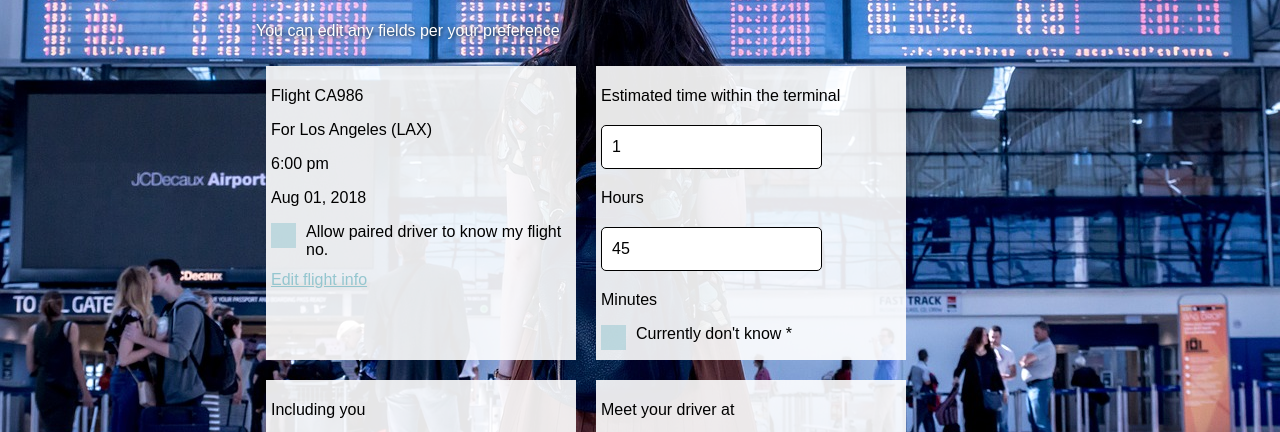
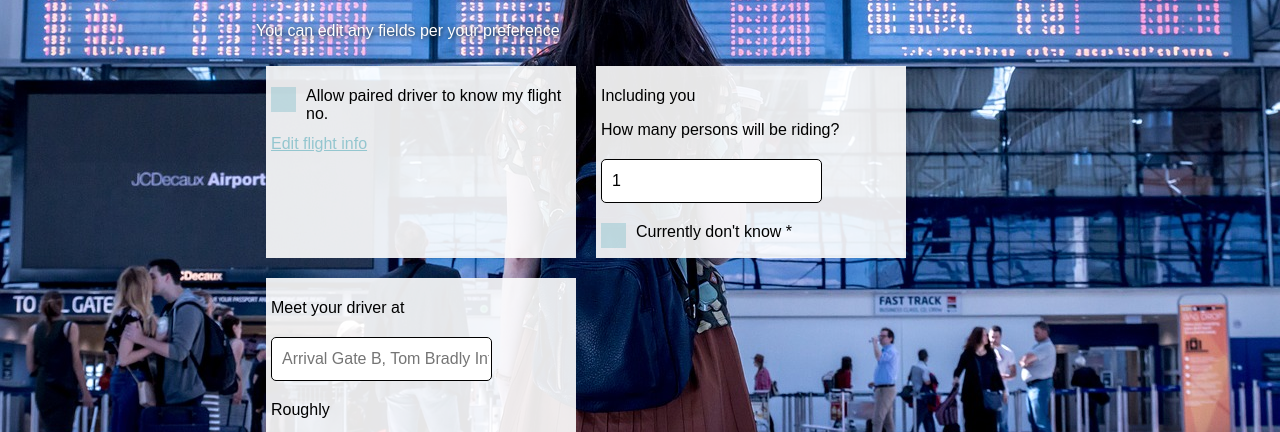
Before and after one commit to junruren/CSE-134B, a plain HTML site: page rider-new-trip-3.html in a window 1280 px wide. Shown: the part 295-727 px from the top of the page. Drawn offline with Linux system fonts and the light colour scheme; a web font is replaced by a local one.

Commit message:
Removed "arrival details" for simplicity

```diff
--- a/css/trip.css
+++ b/css/trip.css
@@ -38,7 +38,7 @@ body.container {
     flex-wrap: wrap;
 }
 
-.flight-details, .arrival-details, .party-details, .location-details {
+.flight-details, .party-details, .location-details {
     float: left;
     width: 300px;
     padding: 5px;
--- a/rider-new-trip-3.html
+++ b/rider-new-trip-3.html
@@ -5,6 +5,8 @@
   <meta http-equiv="X-UA-Compatible" content="IE=edge"/>
   <meta name="viewport" content="width=device-width, initial-scale=1"/>
   <title>New Trip</title>
+  <script src="js/rider-data.js"></script>
+  <script src="js/rider-new-trip-3.js"></script>
   <link href="https://fonts.googleapis.com/css?family=Muli:300,400,600,700" rel="stylesheet">
   <link rel="stylesheet" href="./css/trip.css">
 </head>
@@ -38,27 +40,15 @@
       <div class="details flex-container">
         <div class="flight-details">
           <!-- Icon Here -->
-          <p>Flight CA986</p>
-          <p>For Los Angeles (LAX)</p>
-          <p>6:00 pm</p>
-          <p>Aug 01, 2018</p>
+          <p id="flight-number"></p>
+          <p id="airport"></p>
+          <p id="time"></p>
+          <p id="date"></p>
           <label class="checkbox-container">Allow paired driver to know my flight no.
-            <input type="checkbox">
+            <input id="check-share-allowed" type="checkbox">
             <span class="checkmark"></span>
           </label>
           <a href="./rider-new-trip-2.html">Edit flight info</a>
-        </div>
-        <div class="arrival-details">
-          <!-- Icon Here -->
-          <p>Estimated time within the terminal</p>
-          <input type="number" name="hour" value="1">
-          <p>Hours</p>
-          <input type="number" name="minute" value="45">
-          <p>Minutes</p>
-          <label class="checkbox-container">Currently don't know *
-            <input type="checkbox">
-            <span class="checkmark"></span>
-          </label>
         </div>
         <div class="party-details">
           <!-- Icon Here -->
@@ -89,7 +79,7 @@
       </div>
       <div class="footer">
         <p class="text-over-dark-bg">* You will have to confrim these info eventually in order to make a deal with a paired driver</p>
-        <button class="button" onclick="location.href='rider-new-trip-4.html'">Broadcast my request to drivers!</button>
+        <button id="next-btn" class="button" onclick="location.href='rider-new-trip-4.html'">Broadcast my request to drivers!</button>
       </div>
     </div>
   </div>
```
Also changed, not shown: rider-new-trip-4.html (+0 -12 lines).
